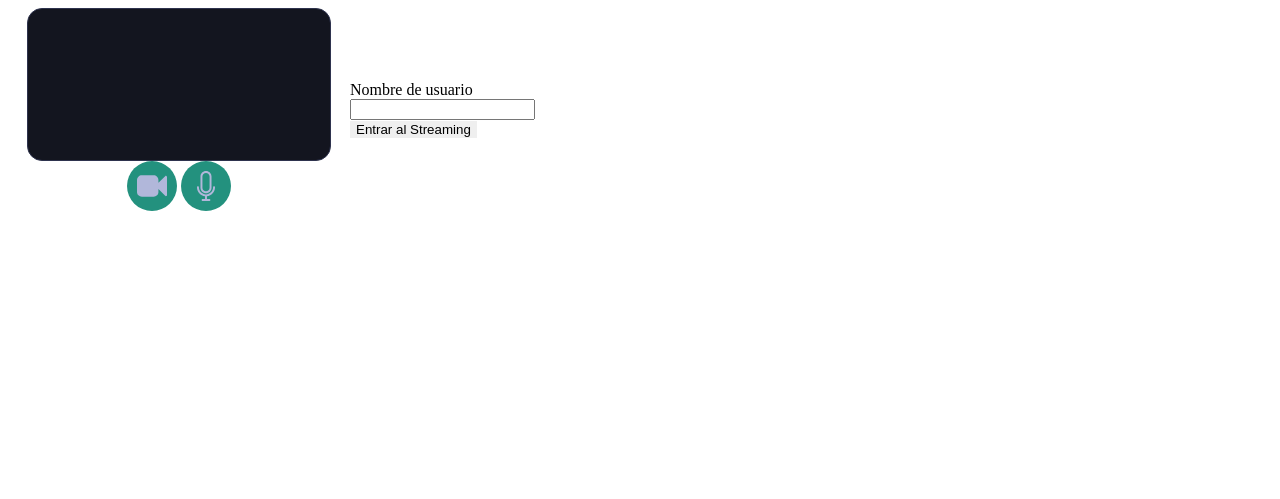
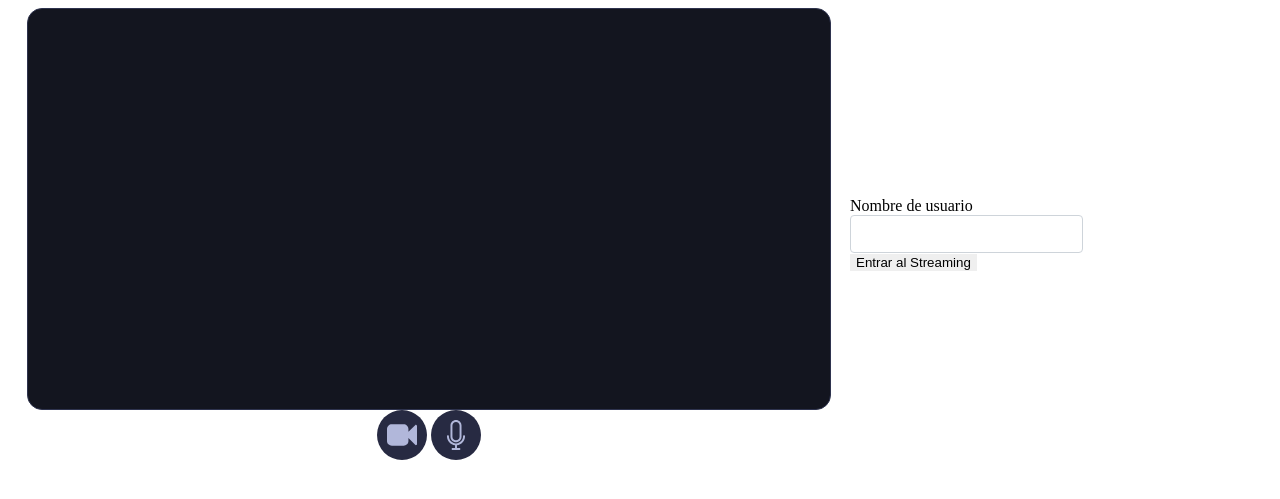
Before and after one commit to CarlosAlmeida2000/StreamingWebCam, a Django app: page // in a window 1280 px wide. Shown: the top 499 px of the page. Run offline with Django 3.2, Linux system fonts and the light colour scheme.

Commit message:
modificando los botones

```diff
--- a/static/css/index.css
+++ b/static/css/index.css
@@ -2,13 +2,52 @@
 #local-video{
     border: 1px solid #2e334e;
     background-color: #13151f;
+    height: 400px;
+    max-height: 400px;
 }
 
 button:hover{
-    background-color: #313551;
-    box-shadow: 0px 0px 2px 5px #313551;
+    box-shadow: 0px 0px 2px 5px #747bb1;
 }
 
-.btn-circle{
-    background-color: #23917e;
+button:focus{
+    background-color: #353a5c;
 }
+
+button:disabled{
+    background-color: #272a42;
+}
+
+.btn-circle, .btn-streaming{
+    background-color: #272a42;
+    color: white;
+}
+
+.btn-streaming{
+    padding: 10px;
+}
+
+input#nombreUsuario{
+    display: block;
+    padding: .375rem .75rem;
+    font-size: 1rem;
+    line-height: 1.5;
+    color: #495057;
+    background-color: #fff;
+    background-clip: padding-box;
+    border: 1px solid #ced4da;
+    border-radius: .25rem;
+    transition: border-color .15s ease-in-out,box-shadow .15s ease-in-out;
+}
+
+input#nombreUsuario:focus {
+    color: #495057;
+    background-color: #fff;
+    border-color: #80bdff;
+    outline: 0;
+    box-shadow: 0 0 0 0.2rem rgba(0, 123, 255, 0.25);
+}
+
+.d-flex-all-center{
+    height: 100vh;
+}
```
